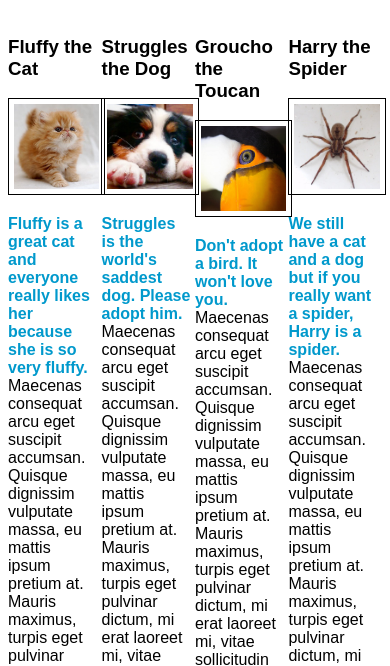
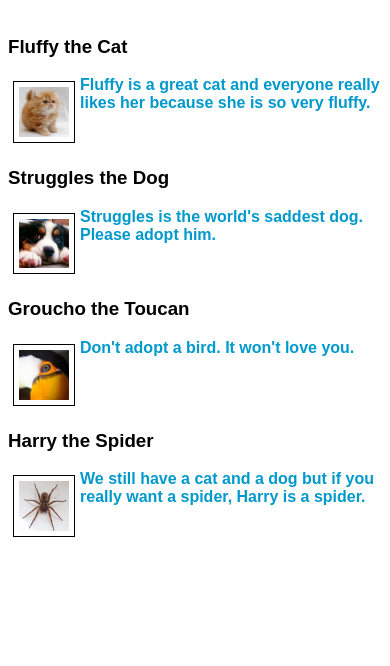
Before and after one commit to q111111233/animal-shelter, a plain HTML site: page index.html in a window 390 px wide. Shown: the part 176-842 px from the top of the page. Drawn offline with Linux system fonts and the light colour scheme.

Commit message:
updated css to include phone and print stylesheets

```diff
--- a/css/master.css
+++ b/css/master.css
@@ -6,18 +6,8 @@ h1 {
   text-align: center;
 }
 
-.column1 {
-  width: 24%;
-  float: left;
-  padding-right: 1%;
-}
-
-.column2 {
-  width: 24%;
-  float: left;
-  padding-right: 1%;
-}
-
+.column1,
+.column2,
 .column3 {
   width: 24%;
   float: left;
@@ -33,10 +23,53 @@ img {
   width: 95%;
   padding: 5px;
   border: 1px solid black;
+  margin: 5px;
 }
 
 .key-intro {
   font-weight: bold;
   color: #0099cc;
+}
 
+@media screen and (max-width: 768px) {
+  .column1,
+  .column2,
+  .column3,
+  .column4 {
+    width: 100%;
+    float: left;
+  }
+  img {
+    width: 50px;
+    float: left;
+  }
+  span.less-important-content {
+    display: none;
+  }
 }
+
+@media print {
+
+  body {
+    background: none !important;
+    color: #000 !important;
+    box-shadow: none !important;
+    text-shadow: none !important;
+  }
+  .key-intro {
+    color: #000;
+  }
+  .column1,
+  .column2,
+  .column3,
+  .column4 {
+    width: 100%;
+    float: left;
+  }
+  img {
+    display: none;
+  }
+  /*span.less-important-content {
+    display: none;
+  }*/
+}
--- a/index.html
+++ b/index.html
@@ -1,7 +1,7 @@
 <!DOCTYPE html>
 <html>
   <head>
-    <link rel="stylesheet" href="css/master.css" media="screen" title="no title" charset="utf-8">
+    <link rel="stylesheet" href="css/master.css"  title="no title" charset="utf-8">
     <title>Epicodus Animal Shelter</title>
   </head>
   <body>
@@ -9,30 +9,30 @@
     <h2>We currently have four available animals</h2>
     <div class="column1">
       <h3>Fluffy the Cat</h3>
-      <img src="img/fluffy-the-cat.jpg" alt="Fluffy the Cat" />
+      <img class="headshots" src="img/fluffy-the-cat.jpg" alt="Fluffy the Cat" />
       <p>
-        <span class="key-intro">Fluffy is a great cat and everyone really likes her because she is so very fluffy.</span> Maecenas consequat arcu eget suscipit accumsan. Quisque dignissim vulputate massa, eu mattis ipsum pretium at. Mauris maximus, turpis eget pulvinar dictum, mi erat laoreet mi, vitae sollicitudin tortor ligula in lectus. Proin sollicitudin leo tortor, non facilisis purus viverra in. Cras sed ex eu augue viverra feugiat a dapibus felis. Pellentesque vel aliquet lectus. Aliquam at mi id erat porta imperdiet sit amet eget velit. Cras ut ex purus.
+        <span class="key-intro">Fluffy is a great cat and everyone really likes her because she is so very fluffy.</span> <span class="less-important-content">Maecenas consequat arcu eget suscipit accumsan. Quisque dignissim vulputate massa, eu mattis ipsum pretium at. Mauris maximus, turpis eget pulvinar dictum, mi erat laoreet mi, vitae sollicitudin tortor ligula in lectus. Proin sollicitudin leo tortor, non facilisis purus viverra in. Cras sed ex eu augue viverra feugiat a dapibus felis. Pellentesque vel aliquet lectus. Aliquam at mi id erat porta imperdiet sit amet eget velit. Cras ut ex purus.</span>
       </p>
     </div>
     <div class="column2">
       <h3>Struggles the Dog</h3>
-      <img src="img/struggles-the-dog.jpg" alt="Struggles the Dog" />
+      <img class="headshots" src="img/struggles-the-dog.jpg" alt="Struggles the Dog" />
       <p>
-        <span class="key-intro">Struggles is the world's saddest dog.  Please adopt him. </span>Maecenas consequat arcu eget suscipit accumsan. Quisque dignissim vulputate massa, eu mattis ipsum pretium at. Mauris maximus, turpis eget pulvinar dictum, mi erat laoreet mi, vitae sollicitudin tortor ligula in lectus. Proin sollicitudin leo tortor, non facilisis purus viverra in. Cras sed ex eu augue viverra feugiat a dapibus felis. Pellentesque vel aliquet lectus. Aliquam at mi id erat porta imperdiet sit amet eget velit. Cras ut ex purus.
+        <span class="key-intro">Struggles is the world's saddest dog.  Please adopt him. </span><span class="less-important-content">Maecenas consequat arcu eget suscipit accumsan. Quisque dignissim vulputate massa, eu mattis ipsum pretium at. Mauris maximus, turpis eget pulvinar dictum, mi erat laoreet mi, vitae sollicitudin tortor ligula in lectus. Proin sollicitudin leo tortor, non facilisis purus viverra in. Cras sed ex eu augue viverra feugiat a dapibus felis. Pellentesque vel aliquet lectus. Aliquam at mi id erat porta imperdiet sit amet eget velit. Cras ut ex purus.</span>
       </p>
     </div>
     <div class="column3">
       <h3>Groucho the Toucan</h3>
-      <img src="img/groucho-the-toucan.jpg" alt="Groucho the Toucan" />
+      <img class="headshots" src="img/groucho-the-toucan.jpg" alt="Groucho the Toucan" />
       <p>
-        <span class="key-intro">Don't adopt a bird.  It won't love you. </span>Maecenas consequat arcu eget suscipit accumsan. Quisque dignissim vulputate massa, eu mattis ipsum pretium at. Mauris maximus, turpis eget pulvinar dictum, mi erat laoreet mi, vitae sollicitudin tortor ligula in lectus. Proin sollicitudin leo tortor, non facilisis purus viverra in. Cras sed ex eu augue viverra feugiat a dapibus felis. Pellentesque vel aliquet lectus. Aliquam at mi id erat porta imperdiet sit amet eget velit. Cras ut ex purus.
+        <span class="key-intro">Don't adopt a bird.  It won't love you. </span><span class="less-important-content">Maecenas consequat arcu eget suscipit accumsan. Quisque dignissim vulputate massa, eu mattis ipsum pretium at. Mauris maximus, turpis eget pulvinar dictum, mi erat laoreet mi, vitae sollicitudin tortor ligula in lectus. Proin sollicitudin leo tortor, non facilisis purus viverra in. Cras sed ex eu augue viverra feugiat a dapibus felis. Pellentesque vel aliquet lectus. Aliquam at mi id erat porta imperdiet sit amet eget velit. Cras ut ex purus.</span>
       </p>
     </div>
     <div class="column4">
       <h3>Harry the Spider</h3>
-      <img src="img/harry-the-spider.jpeg" alt="Harry the Spider" />
+      <img class="headshots" src="img/harry-the-spider.jpeg" alt="Harry the Spider" />
       <p>
-        <span class="key-intro">We still have a cat and a dog but if you really want a spider, Harry is a spider. </span>Maecenas consequat arcu eget suscipit accumsan. Quisque dignissim vulputate massa, eu mattis ipsum pretium at. Mauris maximus, turpis eget pulvinar dictum, mi erat laoreet mi, vitae sollicitudin tortor ligula in lectus. Proin sollicitudin leo tortor, non facilisis purus viverra in. Cras sed ex eu augue viverra feugiat a dapibus felis. Pellentesque vel aliquet lectus. Aliquam at mi id erat porta imperdiet sit amet eget velit. Cras ut ex purus.
+        <span class="key-intro">We still have a cat and a dog but if you really want a spider, Harry is a spider. </span><span class="less-important-content">Maecenas consequat arcu eget suscipit accumsan. Quisque dignissim vulputate massa, eu mattis ipsum pretium at. Mauris maximus, turpis eget pulvinar dictum, mi erat laoreet mi, vitae sollicitudin tortor ligula in lectus. Proin sollicitudin leo tortor, non facilisis purus viverra in. Cras sed ex eu augue viverra feugiat a dapibus felis. Pellentesque vel aliquet lectus. Aliquam at mi id erat porta imperdiet sit amet eget velit. Cras ut ex purus.</span>
       </p>
     </div>
   </body>
```
